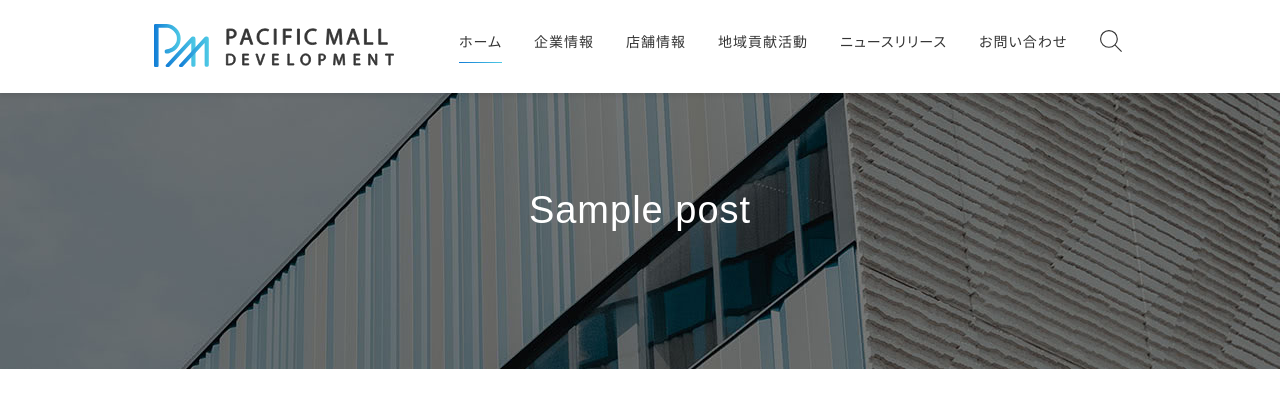
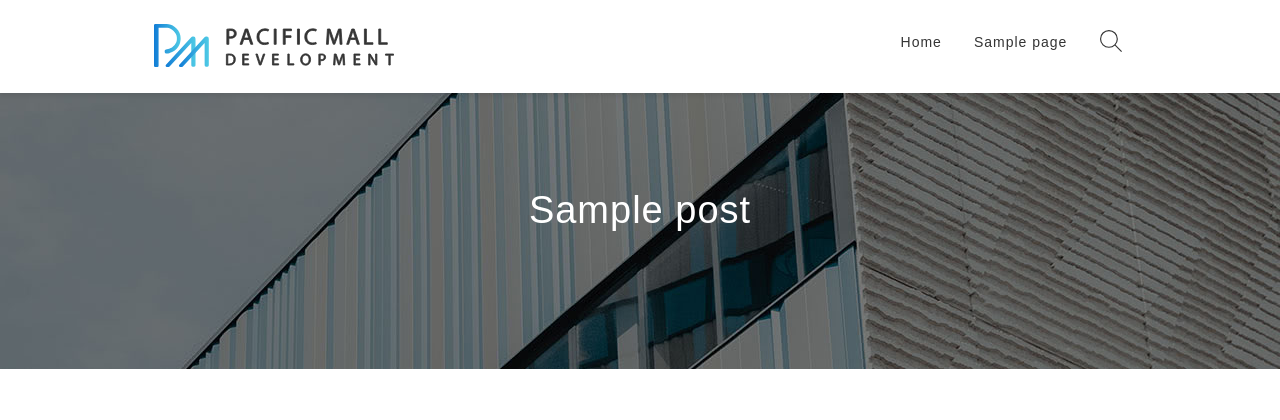
Before and after one commit to TakahiroTanaka-dev/Dropshop, a WordPress theme: template themes/dropmall/page.php in a window 1280 px wide. Shown: the top 420 px of the page. Run offline with PHP 8.4 and a stand-in for WordPress, Linux system fonts and the light colour scheme; the site name, menu and one post (Sample post) are stand-ins, and other content is empty.

Commit message:
header.phpを修正

```diff
--- a/themes/dropmall/header.php
+++ b/themes/dropmall/header.php
@@ -26,26 +26,12 @@
         </button>
         <div class="header-nav">
           <nav class="global-nav">
-            <ul class="menu">
-              <li class="menu-item">
-                <a class="nav-link active" href="#">ホーム</a>
-              </li>
-              <li class="menu-item">
-                <a class="nav-link" href="#">企業情報</a>
-              </li>
-              <li class="menu-item">
-                <a class="nav-link" href="#">店舗情報</a>
-              </li>
-              <li class="menu-item">
-                <a class="nav-link" href="#">地域貢献活動</a>
-              </li>
-              <li class="menu-item">
-                <a class="nav-link" href="#">ニュースリリース</a>
-              </li>
-              <li class="menu-item">
-                <a class="nav-link" href="#">お問い合わせ</a>
-              </li>
-            </ul>
+            <?php wp_nav_menu(
+              array(
+                'theme_location' => 'place_global',
+                'container' => false,
+              )
+              ); ?>
           </nav>
           <form class="search-form" role="search" method="get" action="">
             <div class="search-box">
```
